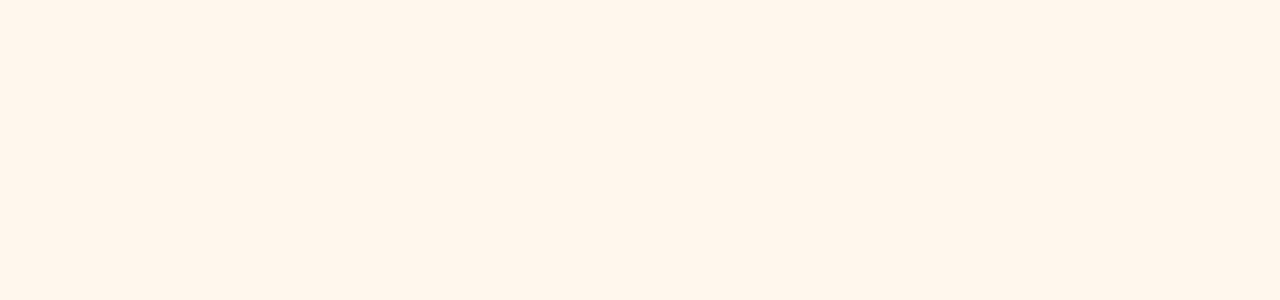
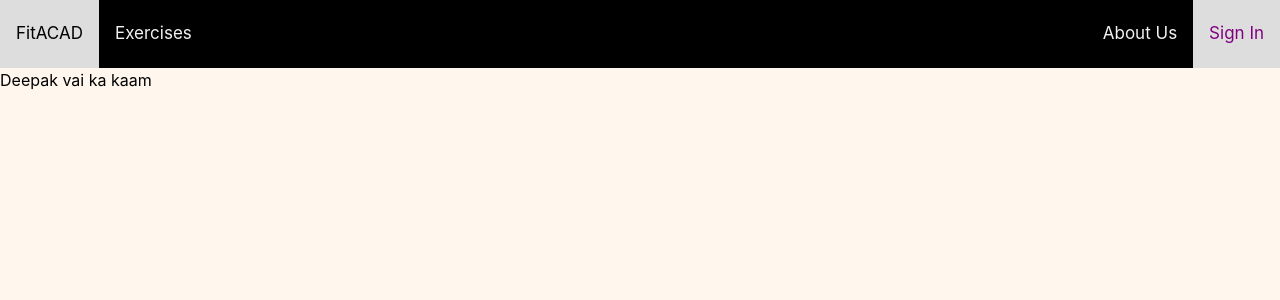
Before and after one commit to NucleonGodX/fitness-assistant, a React (Create React App) app: page /sign-up in a window 1280 px wide. Before the commit this address had no page. Shown: the top 300 px of the page. Built offline with nearby package versions, Linux system fonts and the light colour scheme.

Commit message:
tailwind added, active link styles added

```diff
--- a/package.json
+++ b/package.json
@@ -38,5 +38,8 @@
       "last 1 firefox version",
       "last 1 safari version"
     ]
+  },
+  "devDependencies": {
+    "tailwindcss": "^3.3.2"
   }
 }
--- a/src/components/Header.jsx
+++ b/src/components/Header.jsx
@@ -4,10 +4,10 @@ import { NavLink } from "react-router-dom";
 export default function Header(){
     return(        <div className='topnav'>
     <NavLink to='/'>FitACAD</NavLink>
-    <NavLink to="/exercises" className={({isActive})=>isActive?null: null}>Exercises</NavLink>
+    <NavLink to="/exercises" className={({isActive})=>isActive?"after-click": "before"}>Exercises</NavLink>
     <div className="topnav-right">
-    <NavLink to= "/about-us" className={({isActive})=>isActive?null: null}>About Us</NavLink>
-    <NavLink to="/sign-in" className={({isActive})=>isActive?null: null}>Sign In</NavLink>
+    <NavLink to= "/about-us" className={({isActive})=>isActive?"after-click": "before"}>About Us</NavLink>
+    <NavLink to="/sign-up" className={({isActive})=>isActive?"after-click": "before"}>Sign In</NavLink>
     </div>
     </div>)
 }
--- a/src/index.css
+++ b/src/index.css
@@ -1,3 +1,7 @@
+@tailwind base;
+@tailwind components;
+@tailwind utilities;
+
 * {
   box-sizing: border-box;
 }
@@ -9,16 +13,16 @@ html, body {
   font-family: "Inter", sans-serif;}
 
 .topnav {
-    background-color: #333;
+    background-color: black;
     overflow: hidden;
+    color: #f2f2f2;
 }
 
 /* Style the links inside the navigation bar */
 .topnav a {
   float: left;
-  color: #f2f2f2;
   text-align: center;
-  padding: 14px 16px;
+  padding: 21px 16px;
   text-decoration: none;
   font-size: 17px;
 }
@@ -42,3 +46,14 @@ html, body {
   height:700px;
 
   background-size: cover}
+
+.home-major{
+  display:flex;
+  justify-content:center;
+  align-items:center
+}
+
+.after-click{
+  background-color:#ddd;
+  color:purple;
+}
--- a/src/index.jsx
+++ b/src/index.jsx
@@ -4,6 +4,9 @@ import "./index.css"
 import { BrowserRouter, Routes, Route } from 'react-router-dom';
 import Layout from "./components/Layout";
 import Home from "./pages/Home";
+import About from "./pages/About-us";
+import Exercises from "./pages/Exercises";
+import SignUp from "./pages/Auth/sign-up";
 
 function App()
 {
@@ -12,6 +15,9 @@ function App()
     <Routes>
     <Route element={<Layout/>}>
     <Route index element={<Home/>}/>
+    <Route element={<About/>} path="about-us"/>
+    <Route element={<Exercises/>} path="exercises"/>
+    <Route element={<SignUp/>} path="sign-up"/>
     </Route>
     </Routes>
     </BrowserRouter>)
--- /dev/null
+++ b/src/pages/About-us.jsx
@@ -0,0 +1,4 @@
+import React from "react";
+export default function About(){
+    return(<h1>Damn Bruh its tuf</h1>)
+}
--- a/src/pages/Auth/sign-up.jsx
+++ b/src/pages/Auth/sign-up.jsx
@@ -0,0 +1,4 @@
+import React from "react";
+export default function SignUp(){
+    return(<h1>Deepak vai ka kaam</h1>)
+}
--- /dev/null
+++ b/src/pages/Exercises.jsx
@@ -0,0 +1,4 @@
+import React from "react";
+export default function Exercises(){
+    return(<h1>Exerccc</h1>)
+}
--- a/src/pages/Home.jsx
+++ b/src/pages/Home.jsx
@@ -1,5 +1,10 @@
 import React from "react";
-
+import {Link } from "react-router-dom";
 export default function Home(){
-    return(<div className="home-major"></div>)
+    return(<div className="home-major"><Link to="sign-in" class="relative p-0.5 inline-flex items-center justify-center font-bold overflow-hidden group rounded-md">
+    <span class="w-full h-full bg-gradient-to-br from-[#ff8a05] via-[#ff5478] to-[#ff00c6] group-hover:from-[#ff00c6] group-hover:via-[#ff5478] group-hover:to-[#ff8a05] absolute"></span>
+    <span class="relative px-6 py-3 transition-all ease-out bg-gray-900 rounded-md group-hover:bg-opacity-0 duration-400">
+    <span class="relative text-white">Start Exercising</span>
+    </span>
+    </Link></div>)
 }
--- /dev/null
+++ b/tailwind.config.js
@@ -0,0 +1,10 @@
+/** @type {import('tailwindcss').Config} */
+module.exports = {
+  content: [
+    "./src/**/*.{js,jsx,ts,tsx}",
+  ],
+  theme: {
+    extend: {},
+  },
+  plugins: [],
+}
```
Also changed, not shown: 1 other file (tests, documents, lock files or other folders).
